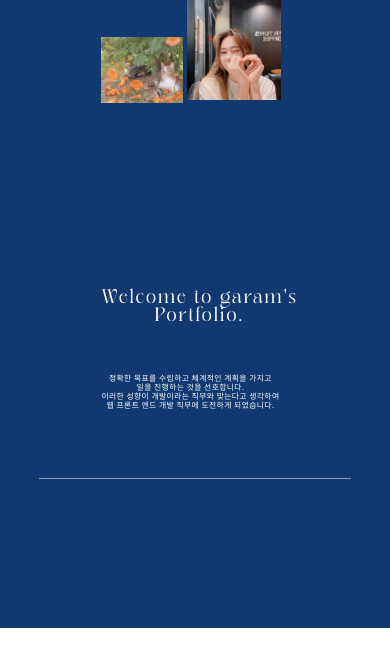
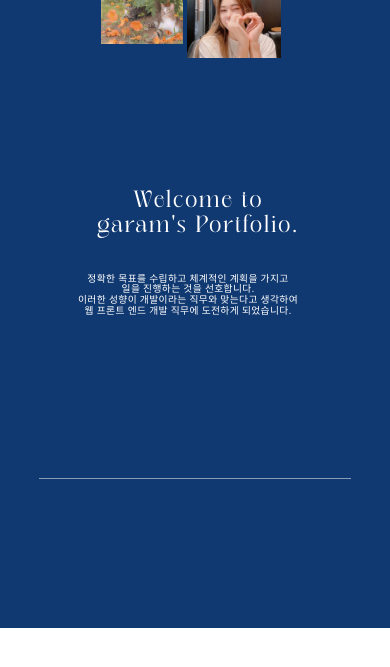
Before and after one commit to kimgarammm/real_portfolio, a plain HTML site: page index.html in a window 390 px wide. Shown: the part 1060-1727 px from the top of the page. Drawn offline with Linux system fonts and the light colour scheme; a script that the page names is missing; a web font is replaced by a local one.

Commit message:
10/18 11:41

```diff
--- a/assets/css/media.css
+++ b/assets/css/media.css
@@ -12,8 +12,15 @@
     width: 24vw;
     height: 27vw;
   }
+  #main1 .section2 .sec2 .left h2 {
+    line-height: 5.4vw;
+    font-size: 5.2vw;
+  }
+
   #main1 .section2 .sec2 .left .de {
     bottom: 40%;
+    font-size: 1.7vw;
+    line-height: 2.1vw;
   }
 }
 @media all and (max-width: 1024px) {
@@ -31,8 +38,8 @@
     line-height: 0.8;
   }
   #main1 .section2 .sec2 .left h2 {
-    top: 60%;
-    left: 26%;
+    top: 58%;
+    left: 30%;
     text-align: center;
     font-size: 5vw;
   }
@@ -41,11 +48,11 @@
     left: 26%;
     text-align: center;
     font-size: 2vw;
-    line-height: 2.3vw;
+    line-height: 2.5vw;
   }
   #main1 .section2 .sec2 .right .img1 {
-    top: 10%;
-    left: 33%;
+    top: 13%;
+    left: 31%;
     width: 35vw;
     height: 28vw;
   }
@@ -60,6 +67,14 @@
     top: 25%;
     width: 24vw;
     height: 27vw;
+  }
+}
+@media all and (max-width: 900px) {
+  #main1 .section2 .sec2 .right .img2 {
+    top: 30%;
+  }
+  #main1 .section2 .sec2 .right .img3 {
+    top: 25%;
   }
 }
 @media all and (max-width: 767px) {
@@ -79,6 +94,30 @@
   #nav {
     display: none;
   }
+  #main1 .section2 .sec2 .left h2 {
+    top: 48%;
+    left: 25%;
+    font-size: 6vw;
+    line-height: 6.5vw;
+  }
+  #main1 .section2 .sec2 .left .de {
+    top: 58%;
+    left: 20%;
+    font-size: 2.5vw;
+    line-height: 2.8vw;
+  }
+  #main1 .section2 .sec2 .right .img1 {
+    top: 10%;
+    left: 31%;
+  }
+  #main1 .section2 .sec2 .right .img2 {
+    top: 23%;
+    left: 26%;
+  }
+  #main1 .section2 .sec2 .right .img3 {
+    left: 48%;
+    top: 20%;
+  }
 }
 @media all and (max-width: 480px) {
   /*모바일*/
--- a/assets/css/style.css
+++ b/assets/css/style.css
@@ -193,19 +193,19 @@
 }
 #main1 .section2 .sec2 .left h2 {
   position: absolute;
-  top: 10%;
+  top: 15%;
   letter-spacing: 2px;
-  line-height: 4.6vw;
-  font-size: 4vw;
+  line-height: 5vw;
+  font-size: 4.8vw;
   font-family: "ChavieraRegular-d9PwZ";
   color: #fff;
 }
 #main1 .section2 .sec2 .left .de {
   position: absolute;
   font-family: "GowunDodum-Regular";
-  font-size: 1.1vw;
+  font-size: 1.4vw;
   letter-spacing: 0.1vw;
-  line-height: 1.3vw;
+  line-height: 2vw;
   color: #fff;
   bottom: 30%;
 }
--- a/index.html
+++ b/index.html
@@ -50,7 +50,10 @@
       <div class="section2">
         <div class="sec2 container">
           <div class="left">
-            <h2>Welcome to garam's <br />Portfolio.</h2>
+            <h2>
+              Welcome to <br />
+              garam's Portfolio.
+            </h2>
             <p class="de">
               정확한 목표를 수립하고 체계적인 계획을 가지고 <br />
               일을 진행하는 것을 선호합니다. <br />
```
